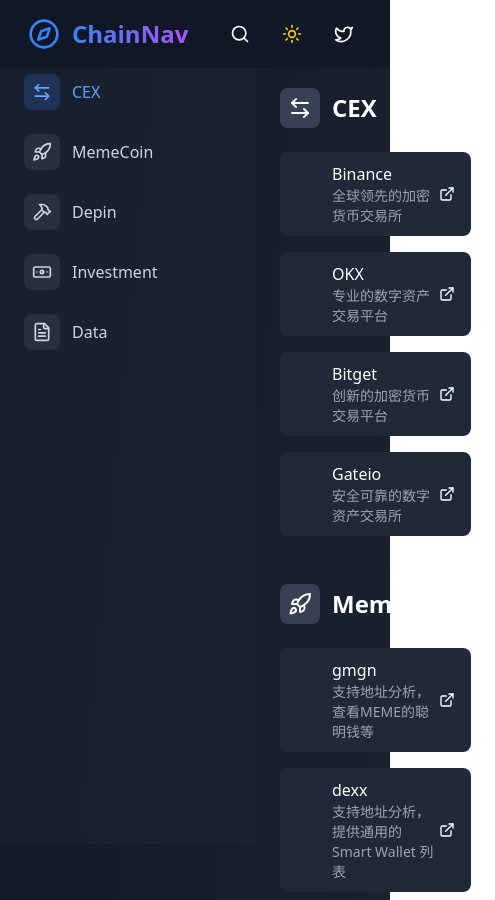
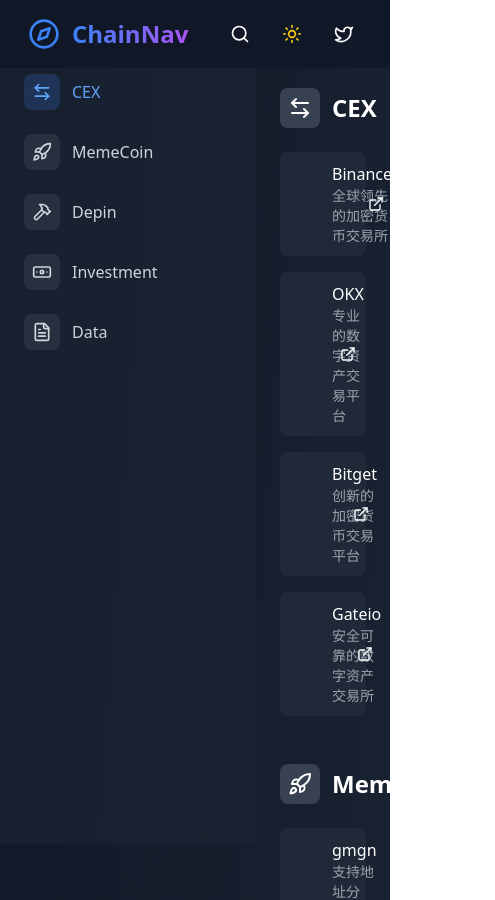
Before and after one commit to hellothread/chainnav, a React (Vite) app: page / in a window 390 px wide. Shown: the top 900 px of the page, 495 px wide, since content can reach past the window. Built offline with nearby package versions, Linux system fonts and the light colour scheme; the HTML template or start-up script is replaced by a standard one.

Commit message:
优化布局

```diff
--- a/src/components/MainContent.jsx
+++ b/src/components/MainContent.jsx
@@ -1,7 +1,6 @@
 import { useEffect, useState } from 'react';
 import Sidebar from './Sidebar';
 import MainContainer from './MainContainer';
-
 
 const MainContent = ({
   activeSection,
@@ -18,10 +17,13 @@
 
   useEffect(() => {
     setIsDeviceMobile(isMobile());
+    if (isMobile()) {
+      setSidebarOpen(false);
+    }
   }, []);
 
   return (
-    <div className="pt-16 flex">
+    <div className="relative min-h-screen pt-16">
       <Sidebar
         activeSection={activeSection}
         setActiveSection={setActiveSection}
@@ -30,11 +32,26 @@
         isDark={isDark}
       />
 
-      <main className={`flex-1 p-6 transition-all duration-200 ${
-        isDeviceMobile ? '' : (isSidebarOpen ? 'ml-64' : 'ml-16')
-      }`}>
+      <main
+        className={`
+          min-h-[calc(100vh-4rem)]
+          transition-all
+          duration-300
+          ${isDeviceMobile
+            ? 'px-4 py-6 ml-16'
+            : `${isSidebarOpen ? 'ml-64' : 'ml-16'} p-6`
+          }
+        `}
+      >
         <MainContainer isDark={isDark} />
       </main>
+
+      {isDeviceMobile && isSidebarOpen && (
+        <div
+          className="fixed inset-0 bg-black/50 z-10"
+          onClick={() => setSidebarOpen(false)}
+        />
+      )}
     </div>
   );
 };
```
